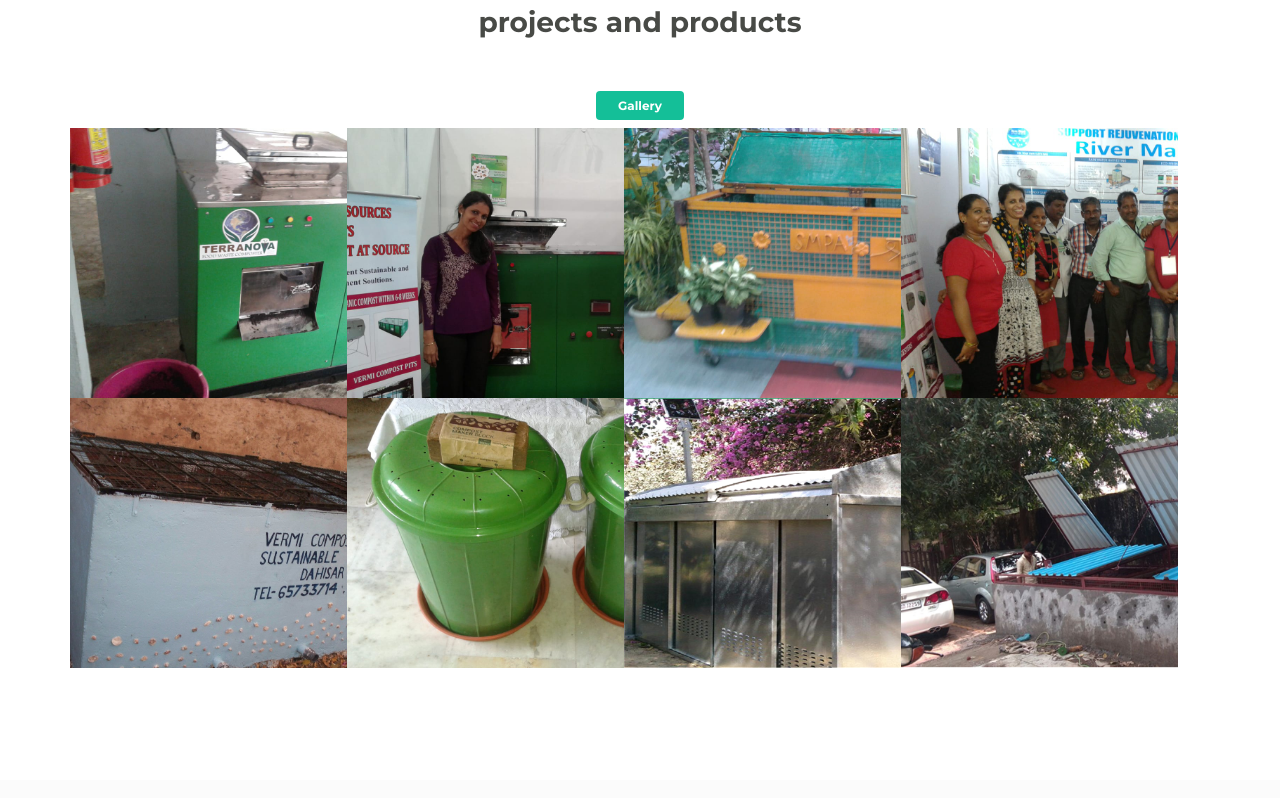
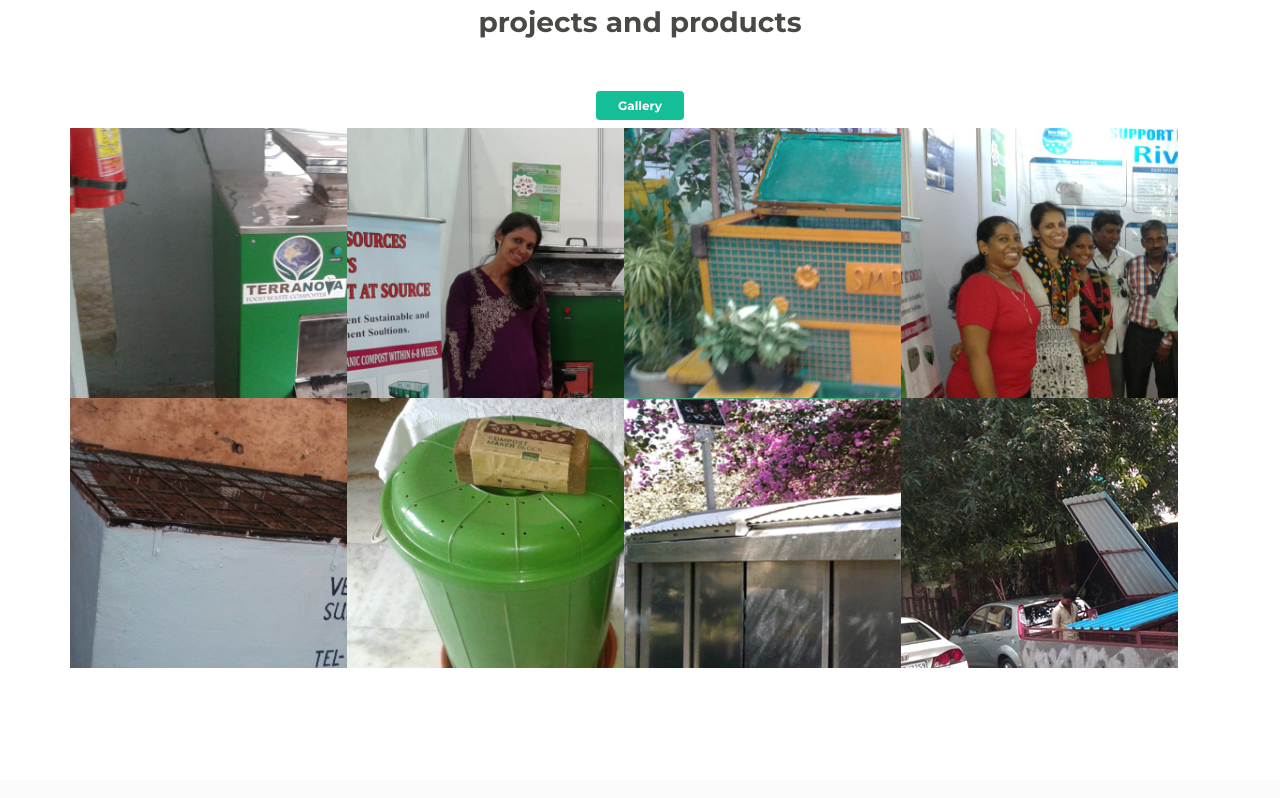
Before and after one commit to noVins16/noVins16.github.io, a plain HTML site: page index.html in a window 1280 px wide. Shown: the part 6362-7160 px from the top of the page. Drawn offline with nearby package versions, Linux system fonts and the light colour scheme.

Commit message:
Update styles.css

```diff
--- a/css/styles.css
+++ b/css/styles.css
@@ -938,12 +938,12 @@ input[type="checkbox"] {
   float: left;
   overflow: hidden;
   width: 50%;
-  background-color: #000; /* to hide 1px white margin in IE */
+  background-color: #fff; /* to hide 1px white margin in IE */
 }
 
 .filter .element-item img {
   max-width: auto;
-  max-height: 100%;
+  max-height: 360px;
   margin: 0;
   transition: all 0.3s;
 }
```
